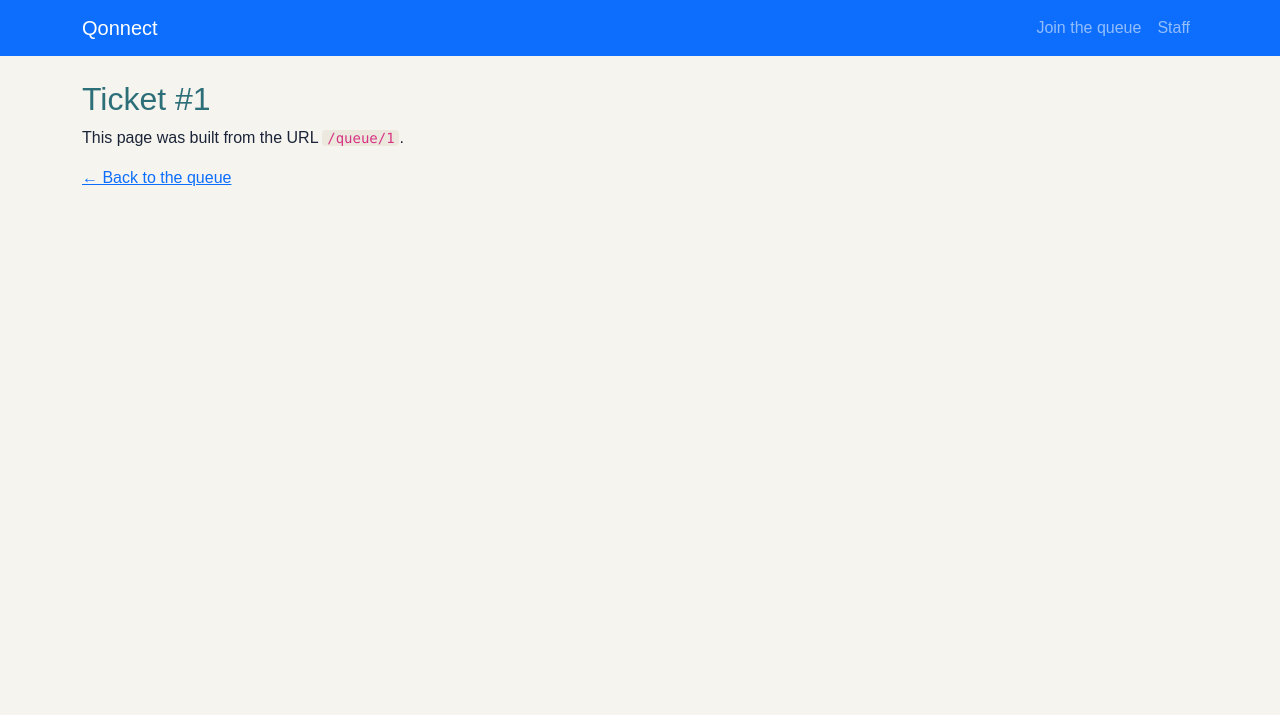
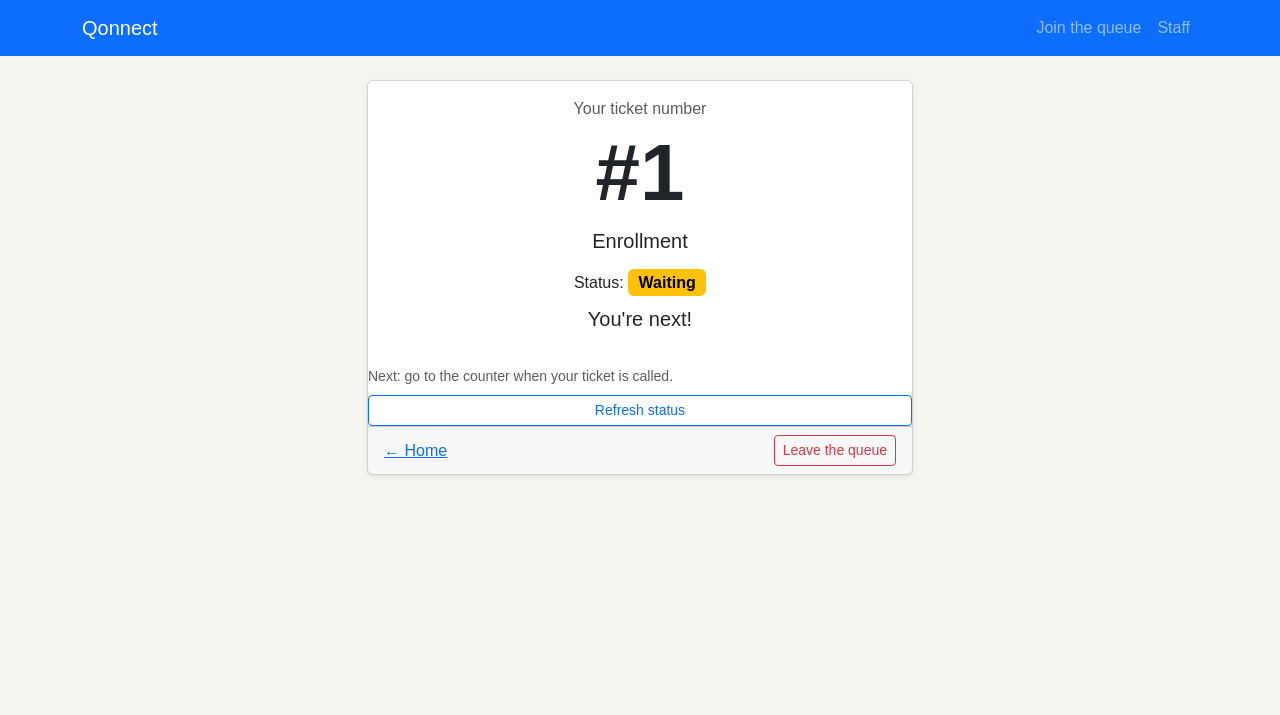
Before and after one commit to Draeze83/CCC181, a Flask app: page /queue/1 in a window 1280 px wide. Shown: the top 715 px of the page. Run offline with Flask 3, Linux system fonts and the light colour scheme.

Commit message:
My place page

```diff
--- a/my-app/app.py
+++ b/my-app/app.py
@@ -32,10 +32,27 @@ def index():
     # keyword arguments to the template as variables.
     return render_template("index.html")
 
-@app.route("/queue/<int:ticket_id>")
+@app.get("/queue/<int:ticket_id>")
 def ticket(ticket_id):
-    # <int:ticket_id> only matches numbers, so /queue/abc returns 404.
-    return render_template("ticket.html", ticket_id=ticket_id)
+    t = next((t for t in TICKETS if t["number"] == ticket_id), None)
+    if t is None:
+        abort(404)
+    ahead = [x for x in TICKETS
+             if x["service_id"] == t["service_id"]
+             and x["status"] == "waiting"
+             and x["number"] < t["number"]]
+    service = next(s for s in SERVICES if s["id"] == t["service_id"])
+    return render_template("ticket.html", ticket=t, service=service, ahead=len(ahead))
+
+@app.post("/queue/<int:ticket_id>/leave")
+def leave(ticket_id):
+    t = next((t for t in TICKETS if t["number"] == ticket_id), None)
+    if t is None:
+        abort(404)
+    t["status"] = "no-show"
+    flash(f"You left the queue. Ticket #{t['number']} has been cancelled.", "info")
+    return redirect(url_for("index"))
+
 
 @app.route("/join")
 def join_form():
--- a/my-app/templates/ticket.html
+++ b/my-app/templates/ticket.html
@@ -1,9 +1,63 @@
 {% extends "base.html" %}
 
-{% block title %}Ticket #{{ ticket_id }} · Qonnect{% endblock %}
+{% block title %}Ticket #{{ ticket.number }} · Qonnect{% endblock %}
 
 {% block content %}
-  <h2>Ticket #{{ ticket_id }}</h2>
-  <p>This page was built from the URL <code>/queue/{{ ticket_id }}</code>.</p>
-  <p><a href="{{ url_for('index') }}">&larr; Back to the queue</a></p>
+<div class="row justify-content-center">
+  <div class="col-12 col-md-8 col-lg-6">
+    <div class="card shadow-sm">
+      <div class="card-body text-center">
+        <p class="text-body-secondary mb-1">Your ticket number</p>
+        <p class="display-1 fw-bold mb-2">#{{ ticket.number }}</p>
+        <p class="h5 mb-3">{{ service.name }}</p>
+
+        <div id="live-status" aria-live="polite">
+          {% set badge = {
+            "waiting": "text-bg-warning",
+            "called": "text-bg-primary",
+            "served": "text-bg-success",
+            "no-show": "text-bg-secondary"
+          } %}
+          <p class="mb-2">
+            Status:
+            <span class="badge {{ badge.get(ticket.status, 'text-bg-light') }} fs-6">{{ ticket.status|capitalize }}</span>
+          </p>
+
+          <p class="lead mb-0">
+            {% if ticket.status == "waiting" %}
+              {% if ahead == 0 %}
+                You're next!
+              {% elif ahead == 1 %}
+                1 person ahead of you
+              {% else %}
+                {{ ahead }} people ahead of you
+              {% endif %}
+            {% elif ticket.status == "called" %}
+              You've been called. Please go to the counter.
+            {% elif ticket.status == "served" %}
+              Your transaction is complete.
+            {% else %}
+              You are no longer in the queue.
+            {% endif %}
+          </p>
+        </div>
+      </div>
+
+        <p class="text-body-secondary small mt-3 mb-2">
+          Next: go to the counter when your ticket is called.
+        </p>
+        <a class="btn btn-outline-primary btn-sm" href="{{ url_for('ticket', ticket_id=ticket.number) }}">Refresh status</a>
+
+
+      <div class="card-footer d-flex justify-content-between align-items-center">
+        <a href="{{ url_for('index') }}">&larr; Home</a>
+        {% if ticket.status in ["waiting", "called"] %}
+          <form method="post" action="{{ url_for('leave', ticket_id=ticket.number) }}">
+            <button type="submit" class="btn btn-outline-danger btn-sm">Leave the queue</button>
+          </form>
+        {% endif %}
+      </div>
+    </div>
+  </div>
+</div>
 {% endblock %}
```
